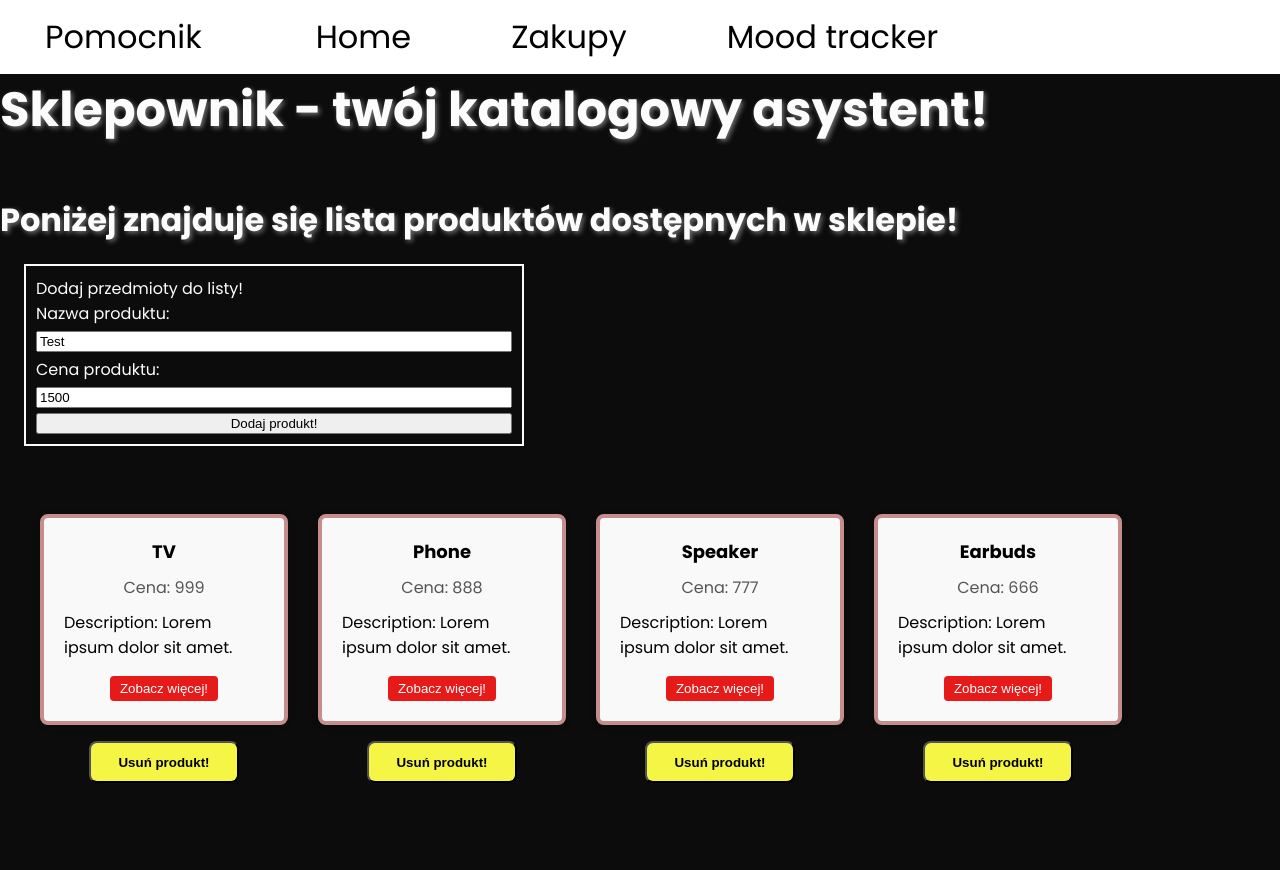
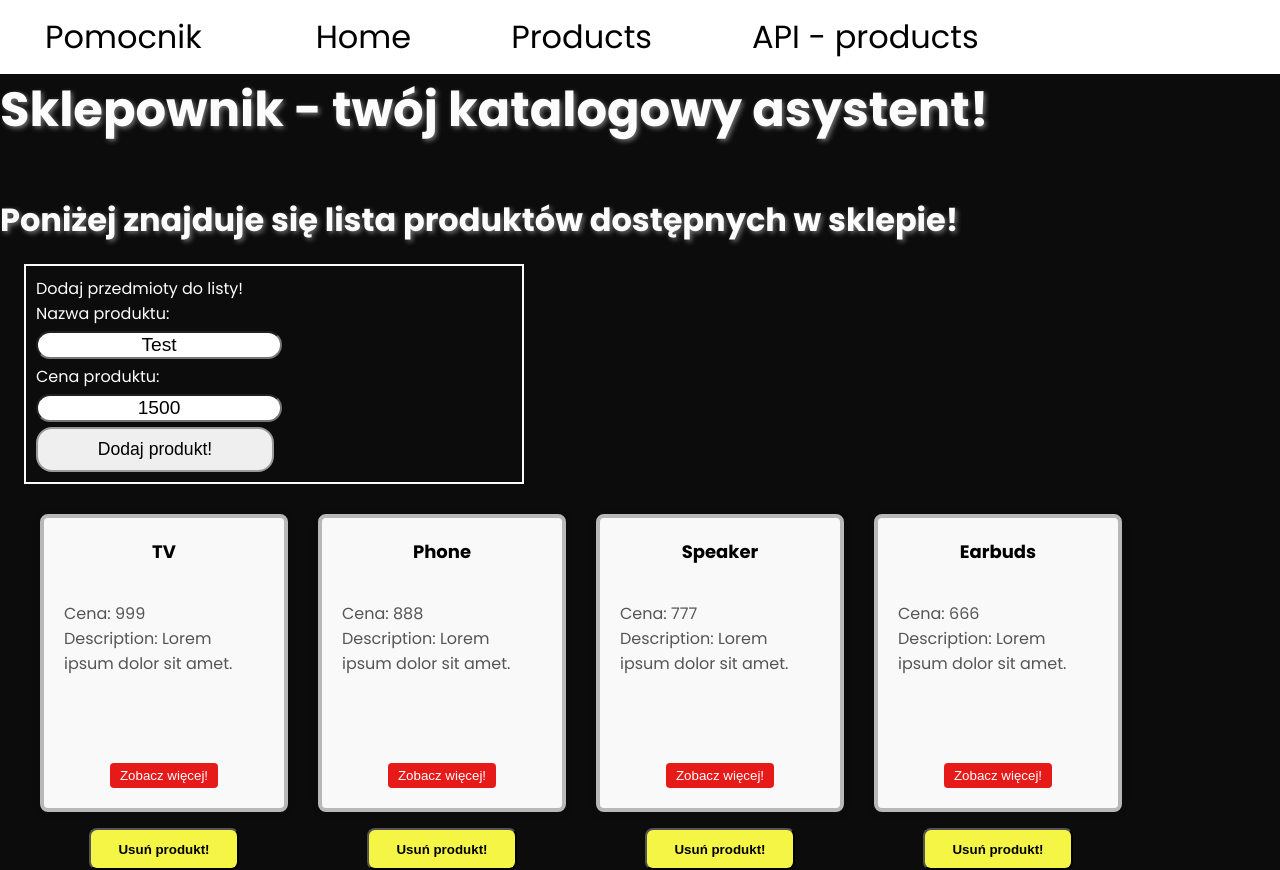
Before and after one commit to Hvlikk/product-catalog, an Angular app: page /products in a window 1280 px wide. Before the commit the page ends 800 px from the top, so only its background shows below. Built offline with nearby package versions, Linux system fonts and the light colour scheme.

Commit message:
Added api-product component (fetching data from fakeapi and displaying it in layout), small adjustments in webapp styles

```diff
--- /dev/null
+++ b/src/app/api-products/api-products.component.html
@@ -0,0 +1,9 @@
+<p class="loader" *ngIf="productsArr.length === 0">Brak danych!</p>
+
+<div class="content-wrapper">
+    <div class="cards">
+        <div *ngFor="let prod of productsArr">
+                <app-product-item-component [product]="prod"/>
+        </div>
+    </div>
+</div>
--- /dev/null
+++ b/src/app/api-products/api-products.component.scss
@@ -0,0 +1,24 @@
+// Loader
+.loader {
+    margin-top: 50vh;
+    font-size: 4rem;
+    color: #fcfcfc;
+    display: flex;
+    align-items: center;
+    justify-content: center;
+    text-shadow: 2px 2px 10px #fcfcfc;
+}
+
+.content-wrapper {
+    margin-top: 100px;
+    margin-bottom: 32px;
+}
+
+.cards {
+    display: flex;
+    align-items: flex-start;
+    justify-content: flex-start;
+    flex-wrap: wrap;
+    gap: 16px;
+    margin: 0 16px auto;
+}
--- /dev/null
+++ b/src/app/api-products/api-products.component.ts
@@ -0,0 +1,32 @@
+import { Component } from '@angular/core';
+import { ProductService } from '../services/product.service';
+import { Observable } from 'rxjs';
+import { ApiProd } from '../models/apiProduct.model';
+import { CommonModule } from '@angular/common';
+import { ProductItemComponentComponent } from '../components/product-item-component/product-item-component.component';
+import { Product } from '../models/product.model';
+
+@Component({
+  selector: 'app-api-products',
+  standalone: true,
+  imports: [CommonModule, ProductItemComponentComponent],
+  templateUrl: './api-products.component.html',
+  styleUrl: './api-products.component.scss'
+})
+export class ApiProductsComponent {
+  productsArr : Product[] = [];
+  constructor (private productService: ProductService) {}
+
+
+  getProducts() {
+    this.productService.getProductsFromApi().subscribe(products => {
+      this.productsArr = products;
+      console.log('Produkty z API:', products);
+      console.log(this.productsArr);
+    })
+  }
+
+  ngOnInit() {
+    this.getProducts();
+  }
+}
--- a/src/app/app.component.html
+++ b/src/app/app.component.html
@@ -3,8 +3,8 @@
         <span>Pomocnik</span>
         <ul>
             <li routerLink="/">Home</li>
-            <li routerLink="/products">Zakupy</li>
-            <li>Mood tracker</li>
+            <li routerLink="/products">Products</li>
+            <li routerLink="/api-prods">API - products</li>
         </ul>
     </nav>
 </header>
--- a/src/app/app.component.ts
+++ b/src/app/app.component.ts
@@ -3,10 +3,11 @@ import { RouterLink, RouterOutlet } from '@angular/router';
 import { ProductItemComponentComponent } from './components/product-item-component/product-item-component.component';
 import { ProductListComponentComponent } from './components/product-list-component/product-list-component.component';
 import { ProductDetailComponent } from './components/product-detail/product-detail.component';
+import { ApiProductsComponent } from './api-products/api-products.component';
 
 @Component({
   selector: 'app-root',
-  imports: [RouterOutlet, ProductItemComponentComponent, ProductListComponentComponent, RouterLink],
+  imports: [RouterOutlet, ProductItemComponentComponent, ProductListComponentComponent, ApiProductsComponent, RouterLink],
   templateUrl: './app.component.html',
   styleUrl: './app.component.scss',
 })
--- a/src/app/app.routes.ts
+++ b/src/app/app.routes.ts
@@ -3,12 +3,14 @@ import { ProductListComponentComponent } from './components/product-list-compone
 import { HomeComponent } from './home/home.component';
 import { ProductDetailComponent } from './components/product-detail/product-detail.component';
 import { NotFoundComponent } from './not-found/not-found.component';
+import { ApiProductsComponent } from './api-products/api-products.component';
 
 export const routes: Routes = [
     {path: 'home', component: HomeComponent },
     {path: 'products', component: ProductListComponentComponent},
+    {path: 'api-prods', component: ApiProductsComponent},
     {path: 'product/:id', component: ProductDetailComponent},
     {path: '', redirectTo: '/home', pathMatch: 'full'},
     {path: 'not-found', component: NotFoundComponent},
-    {path: '**', redirectTo: '/not-found'}
+    {path: '**', redirectTo: '/not-found'},
 ];
--- a/src/app/components/product-item-component/product-item-component.component.html
+++ b/src/app/components/product-item-component/product-item-component.component.html
@@ -8,9 +8,11 @@
           <span class="hot-take"><strong>🔥🔥 PREMIUM! 🔥🔥</strong></span>
       }
           <div class="product-name">{{ product.name }}</div>
-          <span class="desc">Cena: {{ product.price }}</span>
-          <p>Description: Lorem ipsum dolor sit amet.</p>
-          <button (click)="delete.emit(product.id)">Zobacz więcej!</button>
+          <div class="desc">
+            <span>Cena: {{ product.price }}</span>
+            <p>Description: Lorem ipsum dolor sit amet.</p>
+          </div>
+          <button>Zobacz więcej!</button>
         </div>
       </div>
   </div>
--- a/src/app/components/product-item-component/product-item-component.component.scss
+++ b/src/app/components/product-item-component/product-item-component.component.scss
@@ -11,14 +11,14 @@
   .product-card {
     display: flex;
     flex-direction: column;
-    border: 4px solid #c78c8c;
+    border: 4px solid #b8b8b8;
     padding: 20px;
     border-radius: 8px;
     align-items: center;
     background-color: #f9f9f9;
     width: 200px;
     box-shadow: 0px 2px 8px rgba(0, 0, 0, 0.1);
-    height: auto;
+    height: 250px;
   }
 
   /* Nazwa produktu */
@@ -26,6 +26,8 @@
     font-size: 18px;
     font-weight: bold;
     margin-bottom: 10px;
+    height: 25%;
+    overflow: hidden;
   }
 
   /* Opis produktu */
@@ -33,11 +35,13 @@
     font-size: 16px;
     color: #555;
     margin-bottom: 10px;
+    height: 65%;
   }
 
   /* Styl przycisku */
 
   button {
+    height: 10%;
     padding: 5px 10px;
     background-color: #e71a1a;
     color: white;
--- a/src/app/components/product-list-component/product-list-component.component.scss
+++ b/src/app/components/product-list-component/product-list-component.component.scss
@@ -11,6 +11,7 @@
         text-shadow: 2px 2px 5px #757272;
     }
 }
+
 
 .content-wrapper {
     display: flex;
@@ -78,6 +79,31 @@
     flex-direction: column;
     margin: 20px auto;
     border: 2px solid #fcfcfc;
+
+    & input {
+        font-weight: 300;
+        font-size: 1.2rem;
+        width: 50%;
+        border-radius: 16px;
+        text-align: center;
+    }
+
+    & .add-button {
+        width: 50%;
+        height: 45px;
+        font-weight: 300;
+        border-radius: 16px;
+        border: 2px solid rgb(153, 153, 153);
+        font-size: 1.1rem;
+    }
+
+    & .add-button:hover {
+        cursor: pointer;
+        background: greenyellow;
+        border: 2px solid #fcfcfc;
+        transition: ease 0.7s;
+    }
+
 }
 
 .form-wrapper input {
--- a/src/app/home/home.component.scss
+++ b/src/app/home/home.component.scss
@@ -42,7 +42,7 @@
     }
 
     left: 30px;
-    top: 500px;
+    top: 400px;
     position: absolute;
 }
 
--- a/src/app/services/product.service.ts
+++ b/src/app/services/product.service.ts
@@ -1,9 +1,15 @@
 import { Injectable } from '@angular/core';
 import { Product } from '../models/product.model';
+import { map, Observable } from 'rxjs';
+import { HttpClient } from '@angular/common/http';
+import { ApiProd } from '../models/apiProduct.model';
 @Injectable({
   providedIn: 'root'
 })
 export class ProductService {
+
+  constructor(private http : HttpClient) {}
+
     private products: Product[] = [
       {id: 1, name: "TV", price: 999, photo:'assets/placeholder.png'},
       {id: 2, name: "Phone", price: 888, photo:'assets/placeholder.png'},
@@ -41,4 +47,17 @@ export class ProductService {
     }
     this.products = tempProducts;
   }
+
+
+  getProductsFromApi() : Observable<Product[]> {
+    return this.http.get<any[]>('https://fakestoreapi.com/products').pipe(
+      map(products =>
+        products.map(p => ({
+        id: p.id,
+        name: p.title,
+        price: p.price
+      } as Product))
+    )
+    );
+  }
 }
```
Also changed, not shown: src/app/app.component.scss (line endings or trailing spaces), 1 other file (tests, documents, lock files or other folders).
